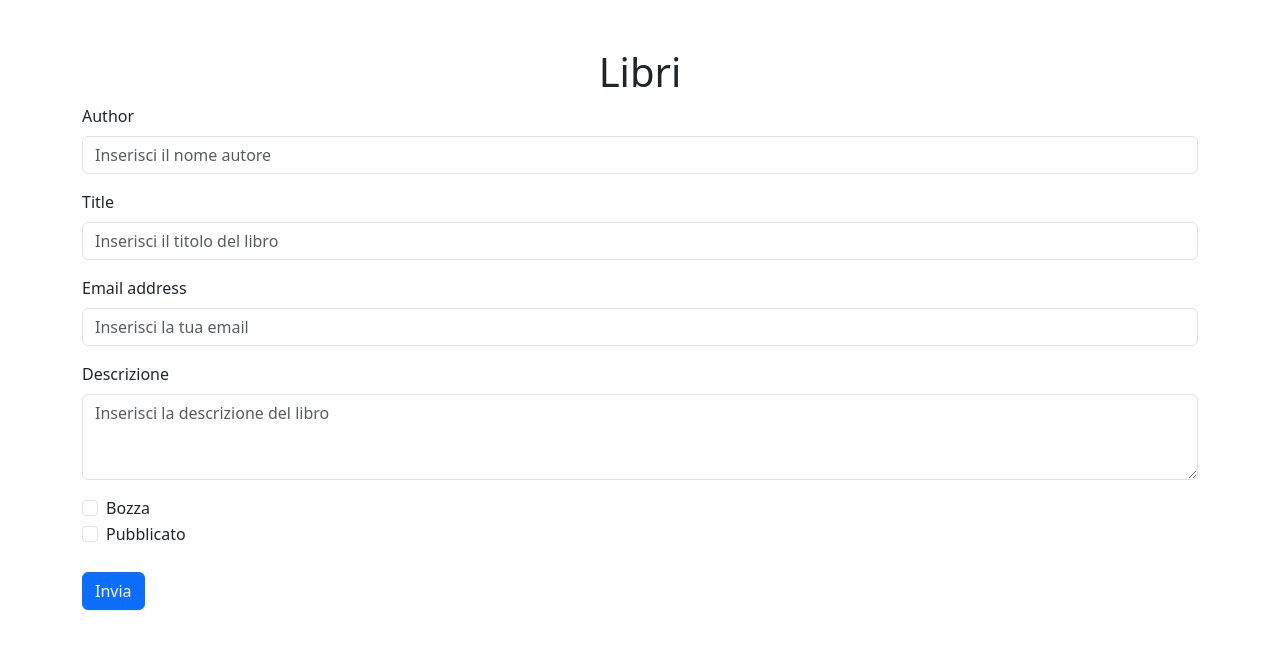
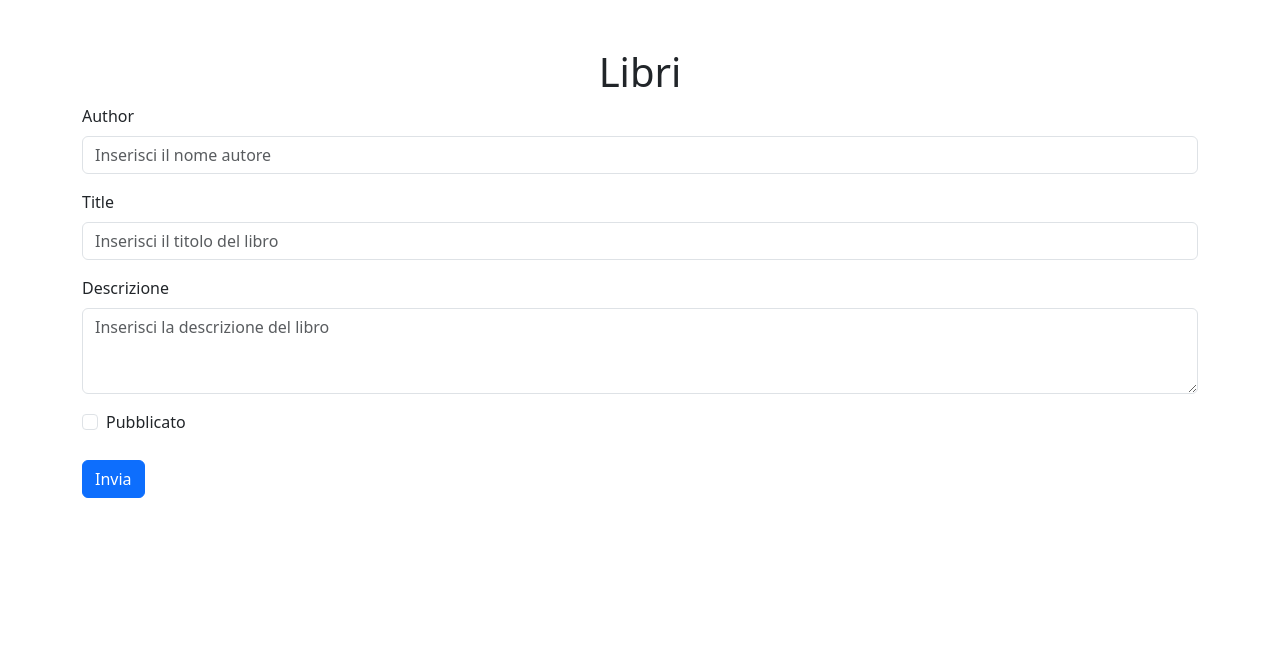
Before and after one commit to gabriele-chiocca/react-post-form, a React (Vite) app: page / in a window 1280 px wide. Shown: the top 648 px of the page. Built offline with nearby package versions, Linux system fonts and the light colour scheme; no server answers.

Commit message:
form post complete structure

```diff
--- a/src/App.jsx
+++ b/src/App.jsx
@@ -10,15 +10,28 @@ const initialFormData = {
   author: '',
   title: '',
   body: '',
-  public: false,
+  public: false, // false = bozza,
 };
 
 export default function App() {
-  axios.post(apiUrl).then((res) => {
-    console.log(res.data);
-  });
+  const [formData, setFormData] = useState(initialFormData);
 
-  const [formData, setFormData] = useState(initialFormData);
+  const handleFormChange = (e) => {
+    const { name, value, type, checked } = e.target;
+
+    setFormData({
+      ...formData,
+      [name]: type === 'checkbox' ? checked : value,
+    });
+  };
+
+  const handleFormSubmit = (e) => {
+    e.preventDefault();
+
+    axios.post(apiUrl).then((res) => {
+      console.log('Richiesta inviata ' + res.data);
+    });
+  };
 
   return (
     <>
@@ -26,7 +39,7 @@ export default function App() {
         <h1 className="text-center mt-5">Libri</h1>
         <div className="row">
           <div className="col">
-            <form>
+            <form onSubmit={handleFormSubmit}>
               <div className="mb-3">
                 <label
                   htmlFor="exampleFormControlInput1"
@@ -35,8 +48,11 @@ export default function App() {
                   Author
                 </label>
                 <input
-                  type="email"
-                  class="form-control"
+                  type="text"
+                  name="author"
+                  value={formData.author}
+                  onChange={handleFormChange}
+                  className="form-control"
                   id="exampleFormControlInput1"
                   placeholder="Inserisci il nome autore"
                 />
@@ -49,26 +65,16 @@ export default function App() {
                   Title
                 </label>
                 <input
-                  type="email"
-                  class="form-control"
+                  type="text"
+                  name="title"
+                  value={formData.title}
+                  onChange={handleFormChange}
+                  className="form-control"
                   id="exampleFormControlInput1"
                   placeholder="Inserisci il titolo del libro"
                 />
               </div>
-              <div className="mb-3">
-                <label
-                  htmlFor="exampleFormControlInput1"
-                  className="form-label"
-                >
-                  Email address
-                </label>
-                <input
-                  type="email"
-                  class="form-control"
-                  id="exampleFormControlInput1"
-                  placeholder="Inserisci la tua email"
-                />
-              </div>
+
               <div className="mb-3">
                 <label
                   htmlFor="exampleFormControlTextarea1"
@@ -78,24 +84,20 @@ export default function App() {
                 </label>
                 <textarea
                   className="form-control"
+                  name="body"
+                  value={formData.body}
+                  onChange={handleFormChange}
                   id="exampleFormControlTextarea1"
                   rows="3"
                   placeholder="Inserisci la descrizione del libro"
                 ></textarea>
               </div>
+
               <div className="form-check">
                 <input
-                  className="form-check-input"
-                  type="checkbox"
-                  value=""
-                  id="checkDefault"
-                />
-                <label className="form-check-label" htmlFor="checkDefault">
-                  Bozza
-                </label>
-              </div>
-              <div className="form-check">
-                <input
+                  name="public"
+                  checked={formData.public}
+                  onChange={handleFormChange}
                   className="form-check-input"
                   type="checkbox"
                   value=""
@@ -106,7 +108,7 @@ export default function App() {
                 </label>
               </div>
               <div>
-                <button type="submit" class=" mt-4 btn btn-primary">
+                <button type="submit" className=" mt-4 btn btn-primary">
                   Invia
                 </button>
               </div>
```
